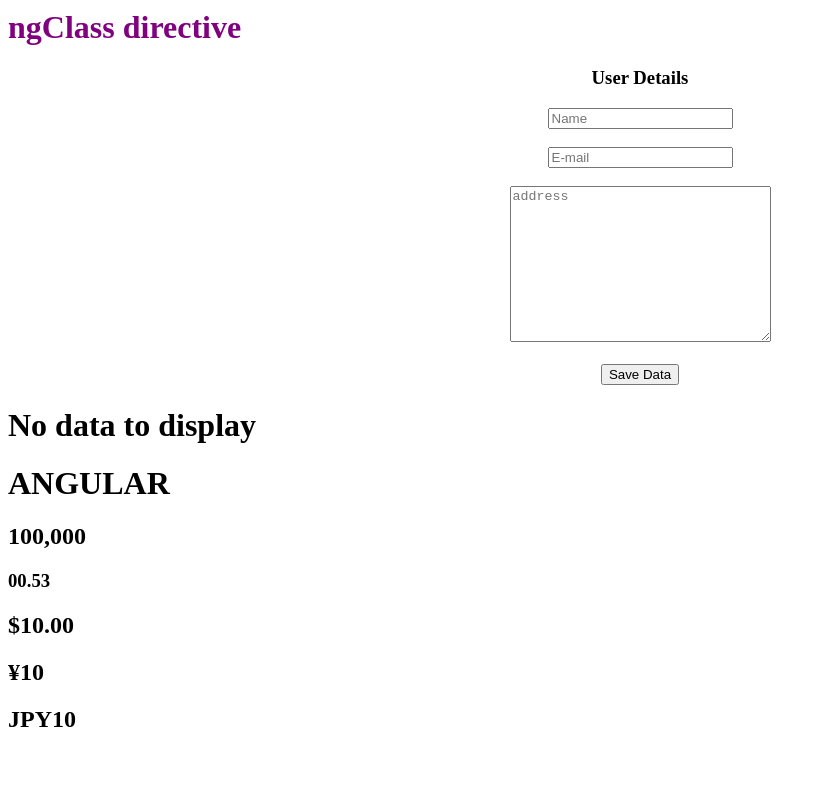
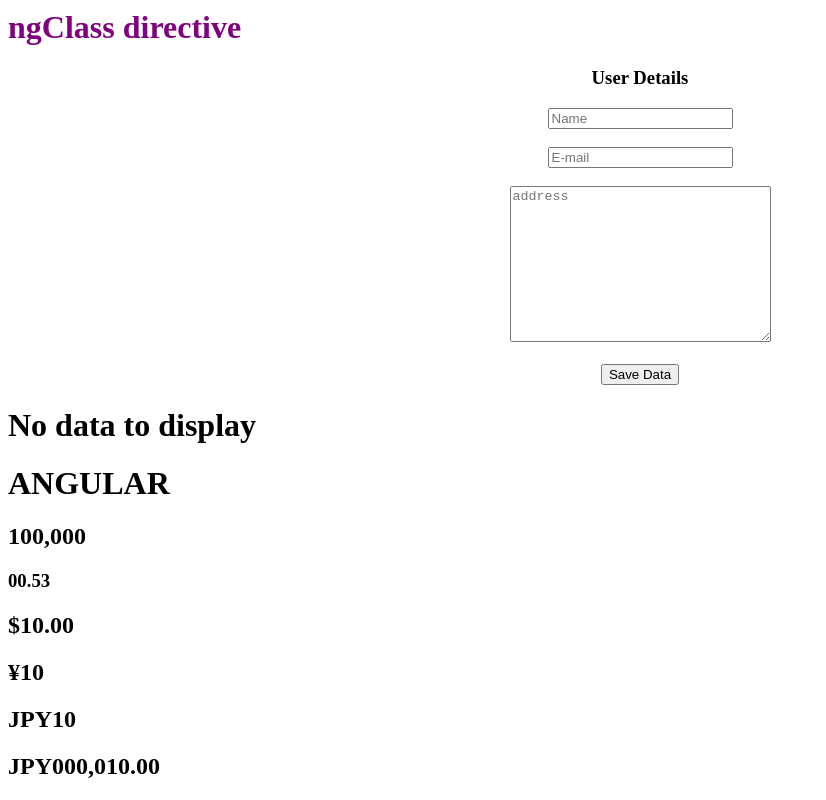
Before and after one commit to sanidhiya-khandelwal/Angular-intro, an Angular app: page / in a window 1280 px wide. Shown: the part 2660-3460 px from the top of the page, without its empty margins (0-826 px from the left). Before the commit the page ends 3413 px from the top, so only its background shows below. Built offline with nearby package versions, Linux system fonts and the light colour scheme.

Commit message:
round of in currency✅

```diff
--- a/src/app/app.component.html
+++ b/src/app/app.component.html
@@ -231,3 +231,5 @@ will compile into property binding so bettre use property binding only -->
 <h2>{{currencyNum| currency:"JPY"}}</h2>
 <!-- To display currency code instead of symbol pass false o/p here "JPY10"-->
 <h2>{{currencyNum | currency:"JPY" :false}}</h2>
+<!-- round of in currency -->
+<h2>{{currencyNum | currency:"JPY" :false: '6.2-2'}}</h2>
```
